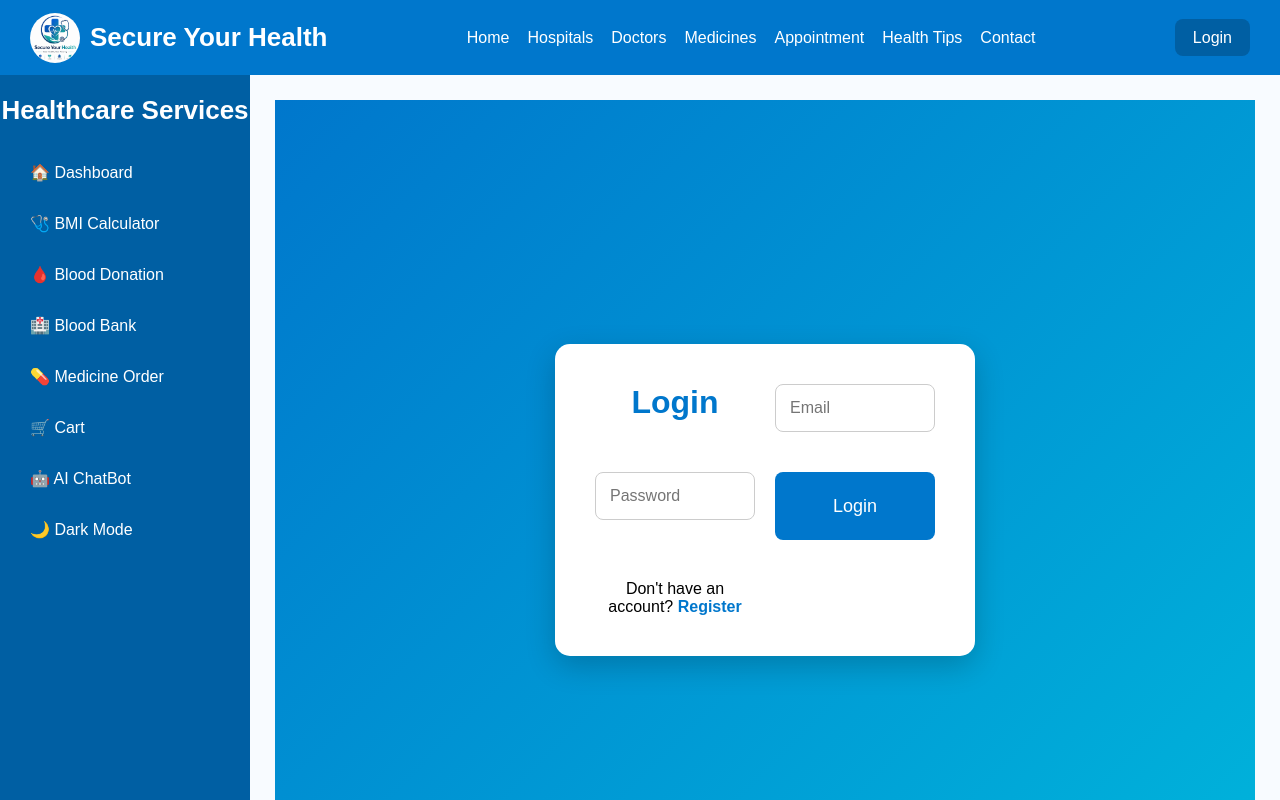
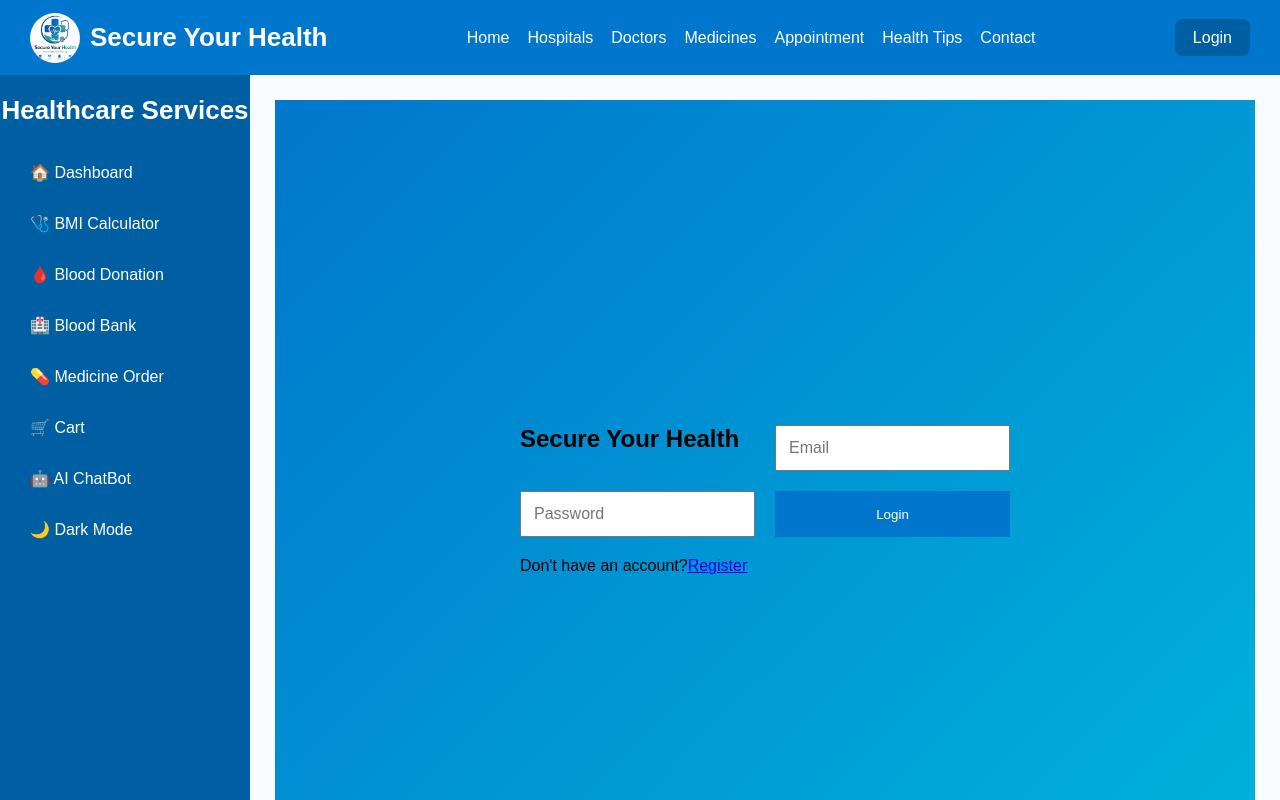
Before and after one commit to mastanshareefshaik5-ms/Secure-Your-Health, a React (Vite) app in the folder Frontend/: page /login in a window 1280 px wide. Shown: the top 800 px of the page. Built offline with nearby package versions, Linux system fonts and the light colour scheme.

Commit message:
Frontend

```diff
--- a/Frontend/src/Components/Login/Login.jsx
+++ b/Frontend/src/Components/Login/Login.jsx
@@ -1,52 +1,76 @@
-import "./Login.css";
 import { useState } from "react";
 import { useNavigate, Link } from "react-router-dom";
+import API from "../../api/api";
+import "./Login.css";
 
 function Login() {
 
   const navigate = useNavigate();
 
-  const [email, setEmail] = useState("");
-  const [password, setPassword] = useState("");
+  const [form, setForm] = useState({
+    email: "",
+    password: "",
+  });
 
-  const handleLogin = (e) => {
+  const handleChange = (e) => {
+    setForm({
+      ...form,
+      [e.target.name]: e.target.value,
+    });
+  };
+
+  const handleSubmit = async (e) => {
 
     e.preventDefault();
 
-    if (email === "" || password === "") {
-      alert("Please fill all fields");
-      return;
-    }
+    try {
 
+      const res = await API.post("/auth/login", form);
+
+      localStorage.setItem("token", res.data.token);
+
+      localStorage.setItem(
+        "user",
+        JSON.stringify(res.data.user)
+      );
       sessionStorage.setItem("isLoggedIn", "true");
-    sessionStorage.setItem("username", email);
+      sessionStorage.setItem("username", res.data.user.name);
 
       alert("Login Successful");
 
+      console.log("Before Navigate");
       navigate("/dashboard");
+      console.log("After Navigate");
 
+    } catch (err) {
+
+      alert(err.response?.data?.message || "Login Failed");
+
+    }
   };
 
   return (
 
     <div className="login-container">
 
-      <form className="login-box" onSubmit={handleLogin}>
+      <form className="login-form" onSubmit={handleSubmit}>
 
-        <h1>Login</h1>
+        <h2>Secure Your Health</h2>
 
         <input
           type="email"
+          name="email"
           placeholder="Email"
-          value={email}
-          onChange={(e)=>setEmail(e.target.value)}
+          onChange={handleChange}
+          required
         />
 
         <input
           type="password"
+          name="password"
           placeholder="Password"
-          value={password}
-          onChange={(e)=>setPassword(e.target.value)}
+          onChange={handleChange}
+          required
         />
 
         <button type="submit">
@@ -55,7 +79,11 @@ function Login() {
 
         <p>
           Don't have an account?
-          <Link to="/register"> Register</Link>
+
+          <Link to="/register">
+            Register
+          </Link>
+
         </p>
 
       </form>
@@ -63,7 +91,6 @@ function Login() {
     </div>
 
   );
-
 }
 
 export default Login;
```
Lines whose indentation alone changed are shown as unchanged.
